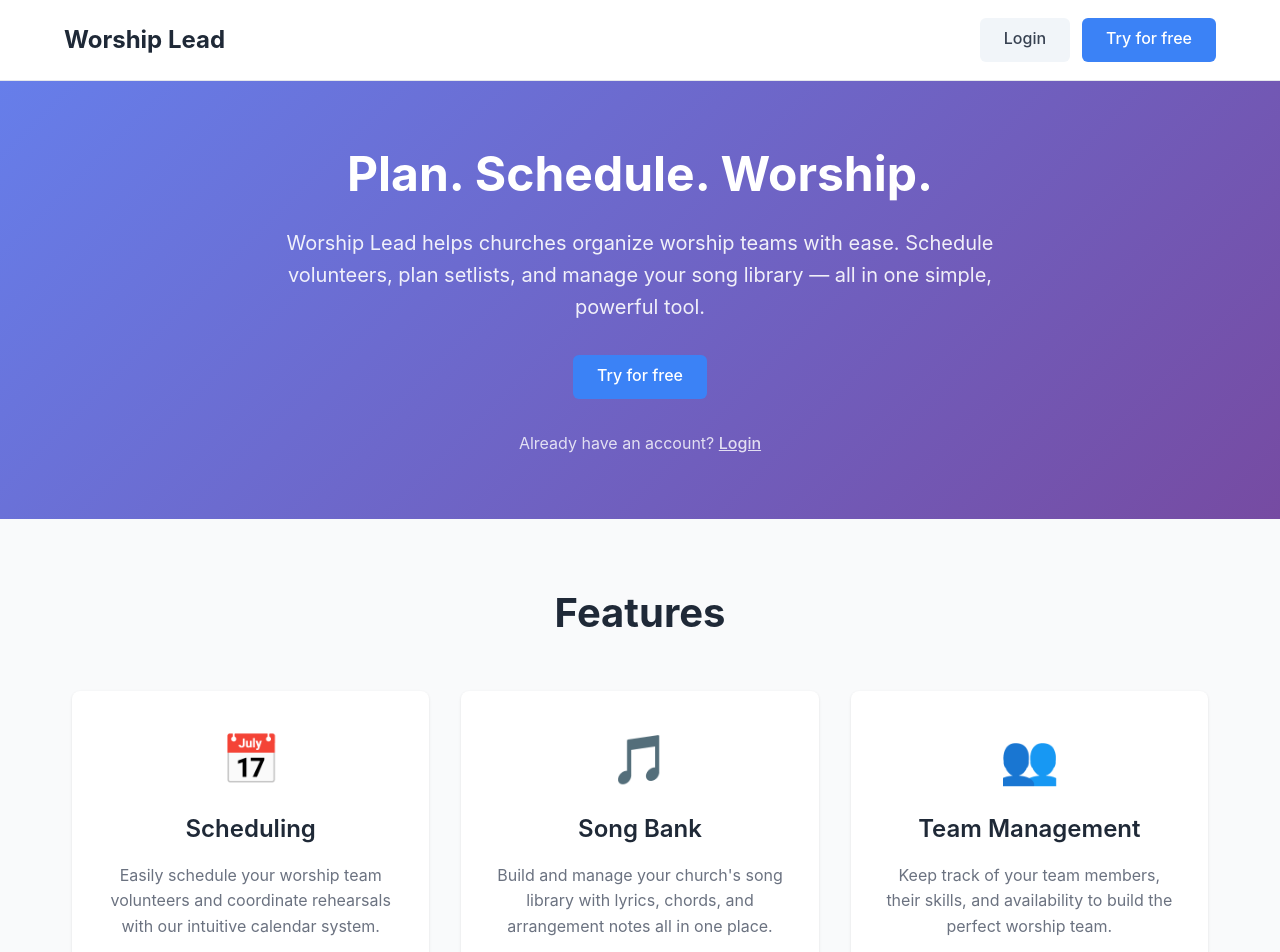
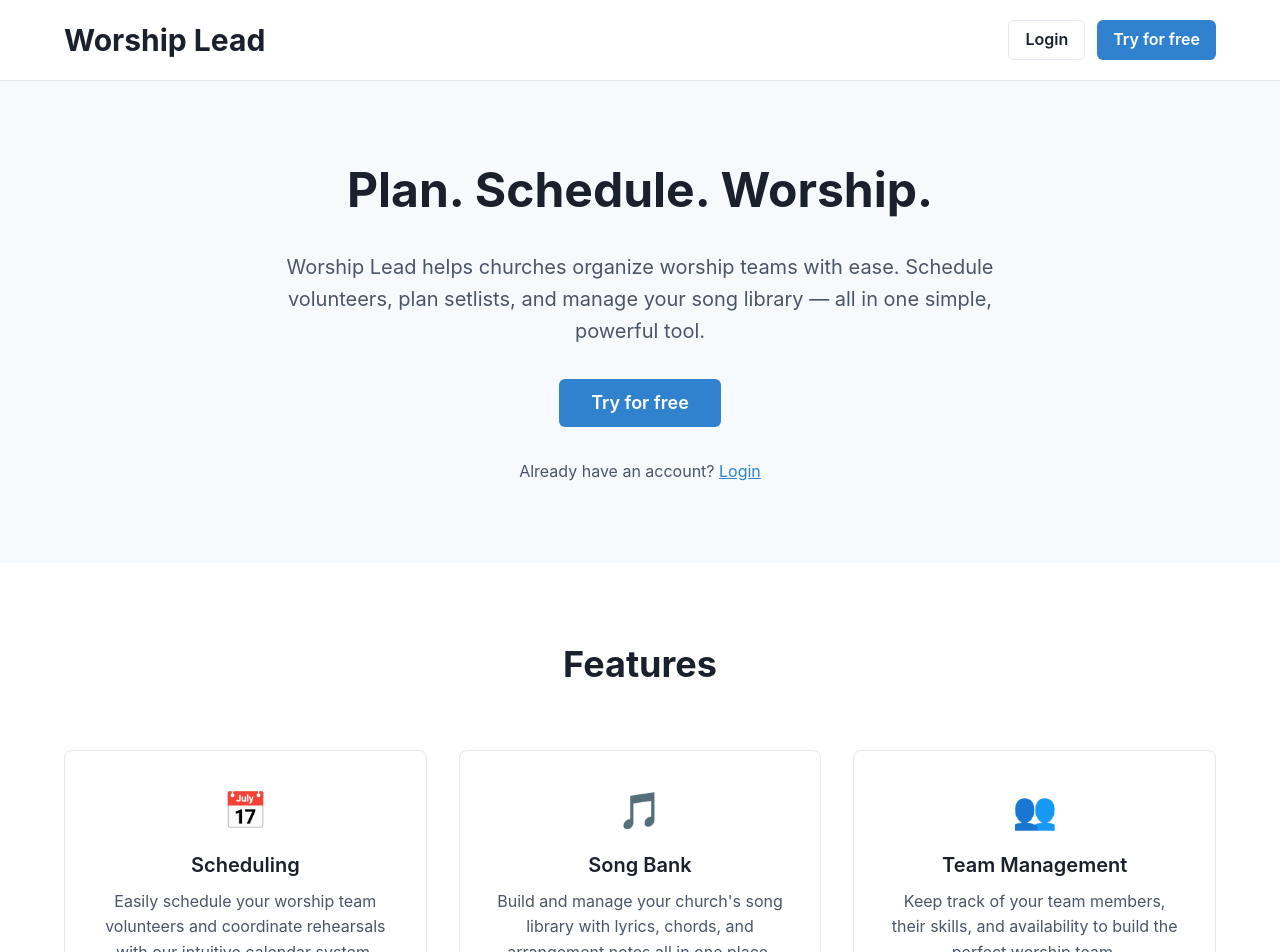
Before and after one commit to thatjuancodes/worshiplead, a React (Vite) app: page / in a window 1280 px wide. Shown: the top 952 px of the page. Built offline with nearby package versions, Linux system fonts and the light colour scheme; no server answers.

Commit message:
replace homepage components with chakra

```diff
--- a/src/App.tsx
+++ b/src/App.tsx
@@ -2,7 +2,6 @@ import { BrowserRouter as Router, Routes, Route } from 'react-router-dom'
 import { useEffect } from 'react'
 import { useLocation } from 'react-router-dom'
 import { supabase } from './lib/supabase'
-import './App.css'
 import './pages/ScheduleService.css'
 import './pages/ServiceDetail.css'
 import './pages/ServiceEdit.css'
--- a/src/components/FeaturesSection.tsx
+++ b/src/components/FeaturesSection.tsx
@@ -1,4 +1,12 @@
 import { forwardRef } from 'react'
+import {
+  Box,
+  Container,
+  Heading,
+  Text,
+  SimpleGrid,
+  useColorModeValue
+} from '@chakra-ui/react'
 
 interface FeatureCardProps {
   title: string
@@ -7,20 +15,52 @@ interface FeatureCardProps {
 }
 
 function FeatureCard({ title, description, icon }: FeatureCardProps) {
+  const cardBg = useColorModeValue('white', 'gray.700')
+  const cardBorder = useColorModeValue('gray.200', 'gray.600')
+  const cardHoverBg = useColorModeValue('gray.50', 'gray.600')
+  const titleColor = useColorModeValue('gray.800', 'white')
+  const textColor = useColorModeValue('gray.600', 'gray.300')
+
   return (
-    <div className="feature-card">
-      <div className="feature-icon">
+    <Box
+      p={8}
+      bg={cardBg}
+      border="1px"
+      borderColor={cardBorder}
+      borderRadius="lg"
+      textAlign="center"
+      transition="all 0.2s ease"
+      _hover={{
+        bg: cardHoverBg,
+        transform: 'translateY(-2px)',
+        boxShadow: 'lg'
+      }}
+    >
+      <Box fontSize="4xl" mb={4}>
         {icon}
-      </div>
+      </Box>
 
-      <h3 className="feature-title">{title}</h3>
+      <Heading
+        as="h3"
+        size="md"
+        color={titleColor}
+        mb={3}
+        fontWeight="semibold"
+      >
+        {title}
+      </Heading>
 
-      <p className="feature-description">{description}</p>
-    </div>
+      <Text color={textColor} lineHeight="1.6">
+        {description}
+      </Text>
+    </Box>
   )
 }
 
 export const FeaturesSection = forwardRef<HTMLElement>((_, ref) => {
+  const sectionBg = useColorModeValue('white', 'gray.800')
+  const titleColor = useColorModeValue('gray.800', 'white')
+
   const features = [
     {
       title: 'Scheduling',
@@ -40,11 +80,27 @@ export const FeaturesSection = forwardRef<HTMLElement>((_, ref) => {
   ]
 
   return (
-    <section ref={ref} id="features" className="features">
-      <div className="features-content">
-        <h2 className="section-title">Features</h2>
+    <Box
+      as="section"
+      ref={ref}
+      id="features"
+      py={20}
+      bg={sectionBg}
+    >
+      <Container maxW="1200px" px={6}>
+        <Box textAlign="center" mb={16}>
+          <Heading
+            as="h2"
+            size="xl"
+            color={titleColor}
+            fontWeight="bold"
+            mb={4}
+          >
+            Features
+          </Heading>
+        </Box>
 
-        <div className="features-grid">
+        <SimpleGrid columns={{ base: 1, md: 3 }} spacing={8}>
           {features.map((feature, index) => (
             <FeatureCard
               key={index}
@@ -53,8 +109,8 @@ export const FeaturesSection = forwardRef<HTMLElement>((_, ref) => {
               icon={feature.icon}
             />
           ))}
-        </div>
-      </div>
-    </section>
+        </SimpleGrid>
+      </Container>
+    </Box>
   )
 })
--- a/src/components/Footer.tsx
+++ b/src/components/Footer.tsx
@@ -1,11 +1,31 @@
+import {
+  Box,
+  Container,
+  Text,
+  useColorModeValue
+} from '@chakra-ui/react'
+
 export function Footer() {
   const currentYear = new Date().getFullYear()
+  const footerBg = useColorModeValue('gray.100', 'gray.800')
+  const textColor = useColorModeValue('gray.600', 'gray.400')
 
   return (
-    <footer className="footer">
-      <div className="footer-content">
-        <p>&copy; {currentYear} Worship Lead. All rights reserved.</p>
-      </div>
-    </footer>
+    <Box
+      as="footer"
+      bg={footerBg}
+      py={8}
+      mt="auto"
+    >
+      <Container maxW="1200px" px={6}>
+        <Text
+          textAlign="center"
+          color={textColor}
+          fontSize="sm"
+        >
+          &copy; {currentYear} Worship Lead. All rights reserved.
+        </Text>
+      </Container>
+    </Box>
   )
 }
--- a/src/components/Header.tsx
+++ b/src/components/Header.tsx
@@ -1,11 +1,24 @@
 import { Link } from 'react-router-dom'
 import { useState, useEffect } from 'react'
+import {
+  Box,
+  Flex,
+  Heading,
+  Button,
+  Container,
+  useColorModeValue
+} from '@chakra-ui/react'
 import { getCurrentUser } from '../lib/auth'
 import type { User } from '@supabase/supabase-js'
 
 export function Header() {
   const [user, setUser] = useState<User | null>(null)
   const [loading, setLoading] = useState(true)
+
+  const headerBg = useColorModeValue('white', 'gray.800')
+  const borderColor = useColorModeValue('gray.200', 'gray.700')
+  const logoColor = useColorModeValue('gray.800', 'white')
+  const logoHoverColor = useColorModeValue('blue.500', 'blue.300')
 
   useEffect(() => {
     const checkUser = async () => {
@@ -24,36 +37,60 @@ export function Header() {
   }, [])
 
   return (
-    <header className="header">
-      <div className="header-content">
-        <div className="logo">
-          <Link to={user ? "/dashboard" : "/"} className="logo-link">
-            <h1>Worship Lead</h1>
+    <Box
+      as="header"
+      bg={headerBg}
+      borderBottom="1px"
+      borderColor={borderColor}
+      py={3}
+      position="sticky"
+      top={0}
+      zIndex={100}
+    >
+      <Container maxW="1200px" px={6}>
+        <Flex justify="space-between" align="center" minH="3.5rem">
+          <Box display="flex" alignItems="center" minH="2.25rem">
+            <Link to={user ? "/dashboard" : "/"} style={{ textDecoration: 'none' }}>
+              <Heading
+                as="h1"
+                size="lg"
+                color={logoColor}
+                _hover={{ color: logoHoverColor }}
+                transition="color 0.2s ease"
+                m={0}
+                p={0}
+                lineHeight={1}
+                display="flex"
+                alignItems="center"
+              >
+                Worship Lead
+              </Heading>
             </Link>
-        </div>
+          </Box>
 
-        <nav className="nav">
+          <Flex gap={3} alignItems="center">
             {!loading && (
               <>
                 {user ? (
-                <Link to="/dashboard" className="btn btn-primary">
+                  <Button as={Link} to="/dashboard" colorScheme="blue" size="md">
                     Dashboard
-                </Link>
+                  </Button>
                 ) : (
                   <>
-                  <Link to="/login" className="btn btn-secondary">
+                    <Button as={Link} to="/login" variant="outline" size="md">
                       Login
-                  </Link>
+                    </Button>
 
-                  <Link to="/signup" className="btn btn-primary">
+                    <Button as={Link} to="/signup" colorScheme="blue" size="md">
                       Try for free
-                  </Link>
+                    </Button>
                   </>
                 )}
               </>
             )}
-        </nav>
-      </div>
-    </header>
+          </Flex>
+        </Flex>
+      </Container>
+    </Box>
   )
 }
--- a/src/components/HeroSection.tsx
+++ b/src/components/HeroSection.tsx
@@ -1,28 +1,79 @@
 import { Link } from 'react-router-dom'
+import {
+  Box,
+  Container,
+  Heading,
+  Text,
+  Button,
+  VStack,
+  useColorModeValue
+} from '@chakra-ui/react'
 
 export function HeroSection() {
+  const textColor = useColorModeValue('gray.600', 'gray.300')
+  const linkColor = useColorModeValue('blue.500', 'blue.300')
+  const linkHoverColor = useColorModeValue('blue.600', 'blue.200')
+
   return (
-    <section className="hero">
-      <div className="hero-content">
-        <h2 className="hero-title">
-          Plan. Schedule. Worship.
-        </h2>
+    <Box
+      as="section"
+      py={20}
+      px={6}
+      textAlign="center"
+      bg={useColorModeValue('gray.50', 'gray.900')}
+    >
+      <Container maxW="4xl">
+        <VStack spacing={8}>
+          <Heading
+            as="h2"
+            size="2xl"
+            color={useColorModeValue('gray.800', 'white')}
+            fontWeight="bold"
+            lineHeight="1.2"
+          >
+            Plan. Schedule. Worship.
+          </Heading>
 
-        <p className="hero-description">
-          Worship Lead helps churches organize worship teams with ease.
-          Schedule volunteers, plan setlists, and manage your song library — all in one simple, powerful tool.
-        </p>
+          <Text
+            fontSize="xl"
+            color={textColor}
+            maxW="3xl"
+            lineHeight="1.6"
+          >
+            Worship Lead helps churches organize worship teams with ease.
+            Schedule volunteers, plan setlists, and manage your song library — all in one simple, powerful tool.
+          </Text>
 
-        <div className="hero-actions">
-          <Link to="/signup" className="btn btn-primary btn-large">
-            Try for free
-          </Link>
-        </div>
+          <Box>
+            <Button
+              as={Link}
+              to="/signup"
+              colorScheme="blue"
+              size="lg"
+              px={8}
+              py={4}
+              fontSize="lg"
+              fontWeight="semibold"
+            >
+              Try for free
+            </Button>
+          </Box>
 
-        <p className="hero-login">
-          Already have an account? <Link to="/login" className="login-link">Login</Link>
-        </p>
-      </div>
-    </section>
+          <Text color={textColor}>
+            Already have an account?{' '}
+            <Box
+              as={Link}
+              to="/login"
+              color={linkColor}
+              _hover={{ color: linkHoverColor }}
+              textDecoration="underline"
+              transition="color 0.2s ease"
+            >
+              Login
+            </Box>
+          </Text>
+        </VStack>
+      </Container>
+    </Box>
   )
 }
--- a/src/components/index.ts
+++ b/src/components/index.ts
@@ -4,4 +4,3 @@ export { DeleteServiceModal } from './DeleteServiceModal'
 export { HeroSection } from './HeroSection'
 export { FeaturesSection } from './FeaturesSection'
 export { Footer } from './Footer'
-export { ChakraTest } from './ChakraTest'
--- a/src/main.tsx
+++ b/src/main.tsx
@@ -2,7 +2,6 @@ import { StrictMode } from 'react'
 import { createRoot } from 'react-dom/client'
 import { ChakraProvider } from '@chakra-ui/react'
 import { theme } from '@chakra-ui/theme'
-import './index.css'
 import App from './App.tsx'
 
 createRoot(document.getElementById('root')!).render(
--- a/src/pages/HomePage.tsx
+++ b/src/pages/HomePage.tsx
@@ -1,20 +1,26 @@
 import { useRef } from 'react'
+import { Box } from '@chakra-ui/react'
 import { Header, HeroSection, FeaturesSection, Footer } from '../components'
 
 export function HomePage() {
   const featuresRef = useRef<HTMLElement>(null)
 
   return (
-    <div className="app">
+    <Box
+      as="div"
+      minH="100vh"
+      display="flex"
+      flexDirection="column"
+    >
       <Header />
 
-      <main>
+      <Box as="main" flex="1">
         <HeroSection />
 
         <FeaturesSection ref={featuresRef} />
-      </main>
+      </Box>
 
       <Footer />
-    </div>
+    </Box>
   )
 }
```
Lines whose indentation alone changed are shown as unchanged.
